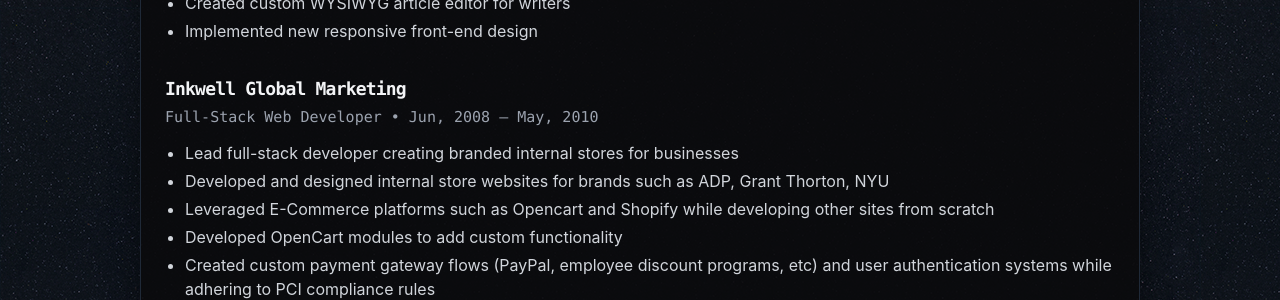
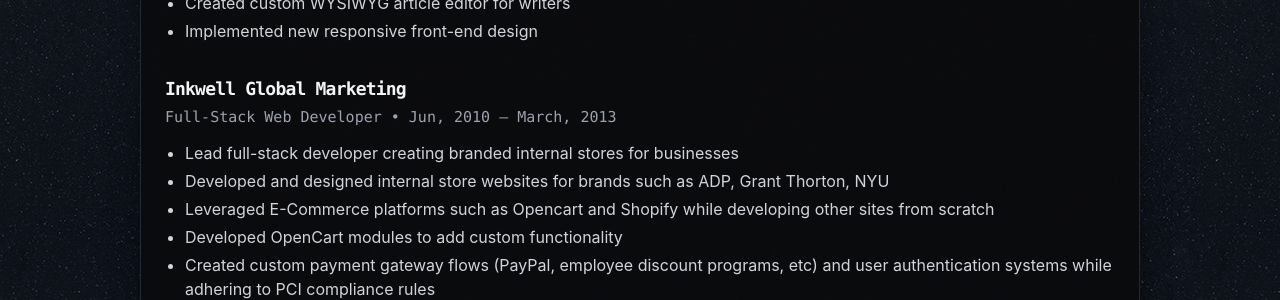
Before and after one commit to bsullivan-io/bsullivan.io, a Jekyll site: the page built from resume/index.html, in a window 1280 px wide and 900 px high, scrolled down 1440 px. Shown: the part 152-452 px from the top of the window. Built offline with Jekyll 4.4.1, drawn with Linux system fonts in a browser that asks for light colours.

Commit message:
update experience

```diff
--- a/_data/experience.yml
+++ b/_data/experience.yml
@@ -29,5 +29,5 @@
 # Full-Stack Web Developer
 - company: Inkwell Global Marketing
   position: Full-Stack Web Developer
-  duration:   Jun, 2008  &mdash; May, 2010
+  duration:   Jun, 2010  &mdash; March, 2013
   summary: <ul class='resume-item-list'><li>Lead full-stack developer creating branded internal stores for businesses</li><li>Developed and designed internal store websites for brands such as ADP, Grant Thorton, NYU</li><li>Leveraged E-Commerce platforms such as Opencart and Shopify while developing other sites from scratch</li><li>Developed OpenCart modules to add custom functionality</li><li>Created custom payment gateway flows (PayPal, employee discount programs, etc) and user authentication systems while adhering to PCI compliance rules</li></ul>
```
